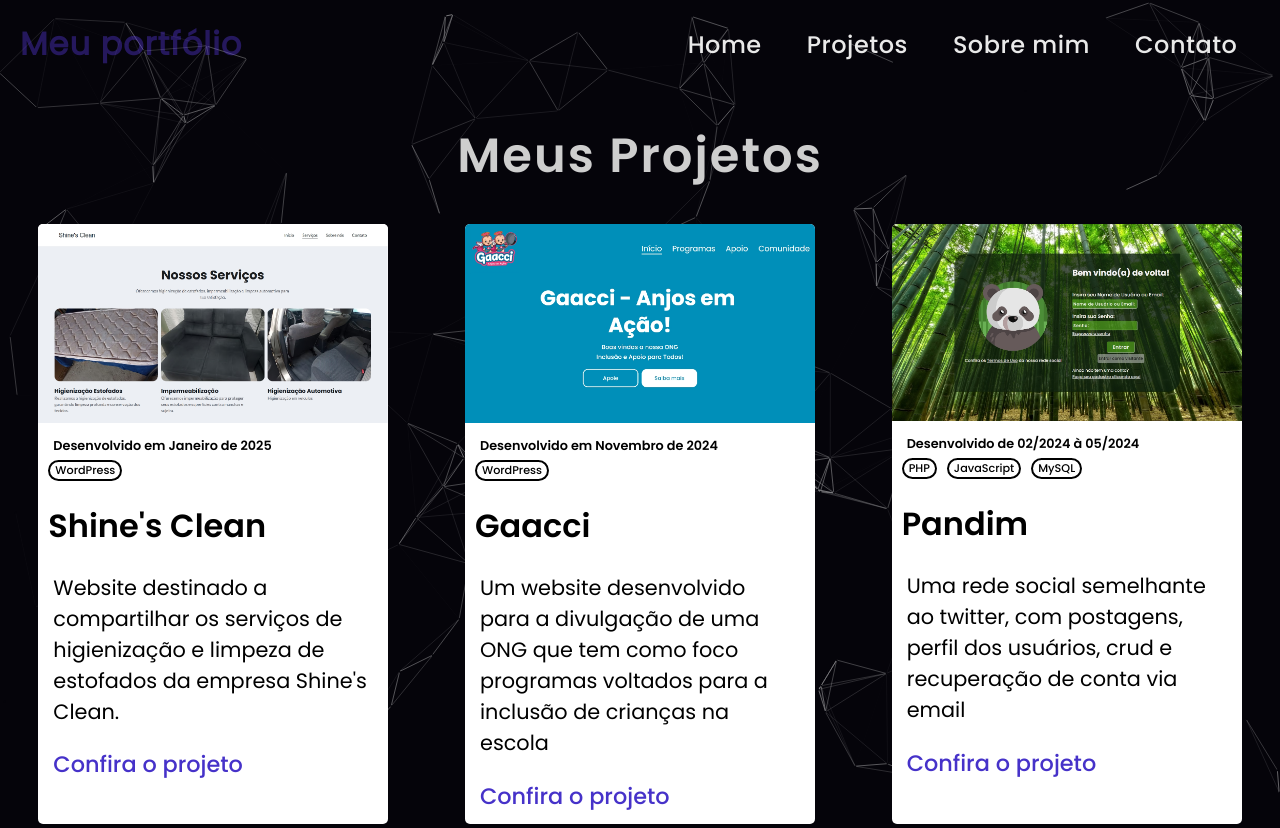
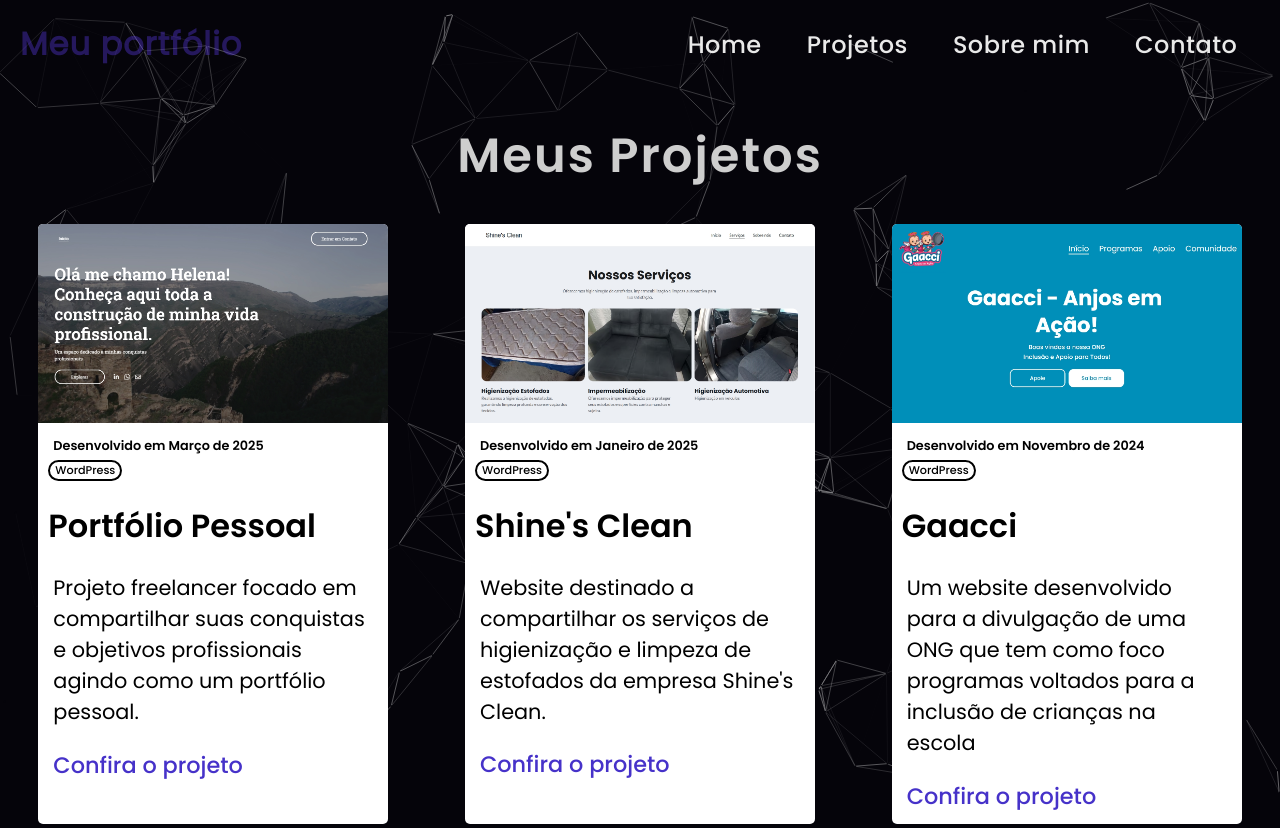
Before and after one commit to KaikyMuniz/Meu-Portfolio, a plain HTML site: page assets/html/projetos.html in a window 1280 px wide. Shown: the top 828 px of the page. Drawn offline with Linux system fonts and the light colour scheme.

Commit message:
Inclusão de novo projeto realizado

```diff
--- a/assets/html/projetos.html
+++ b/assets/html/projetos.html
@@ -37,6 +37,20 @@
     <div id="particles-container"></div>
     <h1 class="titulo">Meus Projetos</h1>
     <div class="container_principal">
+        <div class="card">
+            <img class="picture" src="../image/Portfólio pessoal.jpg" title="Portfólio Pessoal Tela Inicial">
+            <p class="data">Desenvolvido em Março de 2025</p>
+            <span>
+                <div class="categoria categoria_wordpress">
+                    <label>WordPress</label>
+                </div>
+            </span>
+            <h1>Portfólio Pessoal</h1>
+            <p>Projeto freelancer focado em compartilhar suas conquistas e objetivos profissionais agindo como um portfólio pessoal.</p>
+            <p></p>
+            <a href="https://helenalandim.site/">Confira o projeto</a>
+        </div>
+
         <div class="card">
             <img class="picture" src="../image/Shinesclean.jpg" title="Shine's Clean Tela de Serviços">
             <p class="data">Desenvolvido em Janeiro de 2025</p>
```
Also changed, not shown: assets/image/Portfólio pessoal.jpg (added).
